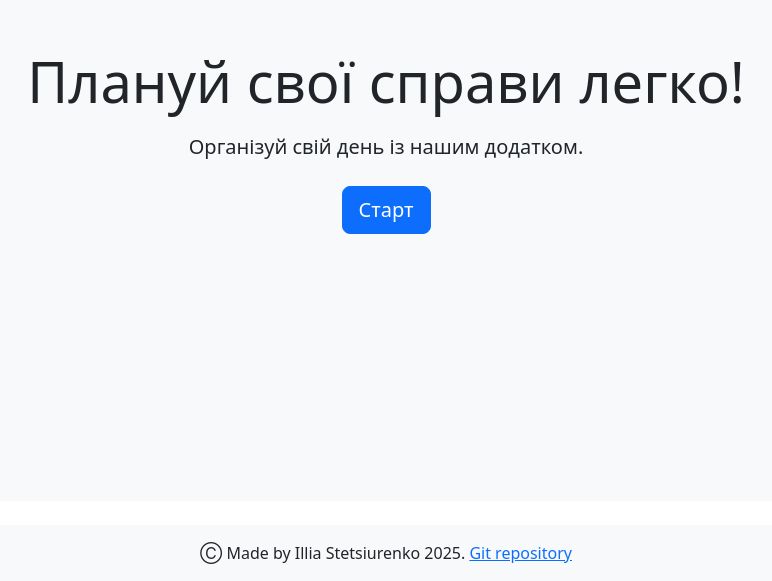
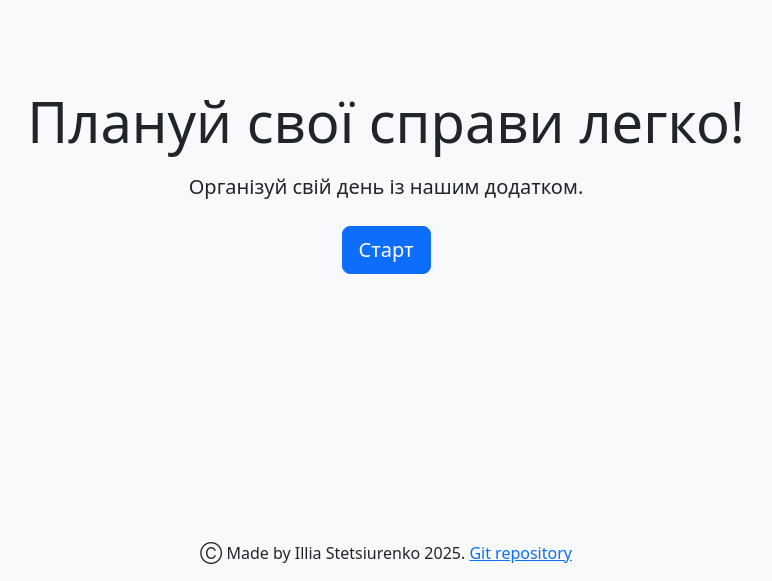
Before and after one commit to Stetsiurenko-Illia/UI_programming, a React (Create React App) app in the folder todo-list-app/: page / in a window 1280 px wide. Shown: the part 219-800 px from the top of the page, without its empty margins (254-1026 px from the left). Built offline with nearby package versions, Linux system fonts and the light colour scheme.

Commit message:
add lab1

```diff
--- a/todo-list-app/src/index.css
+++ b/todo-list-app/src/index.css
@@ -10,12 +10,9 @@ body {
 }
 
 body > div {
+  height: 100%;
   padding-top: 56px;
-}
-
-#root {
-  height: 100%;
-  padding: 0;
+  background-color: #f8f9fa;
 }
 
 code {
```
Also changed, not shown: 9 other files (tests, documents, lock files or other folders).
